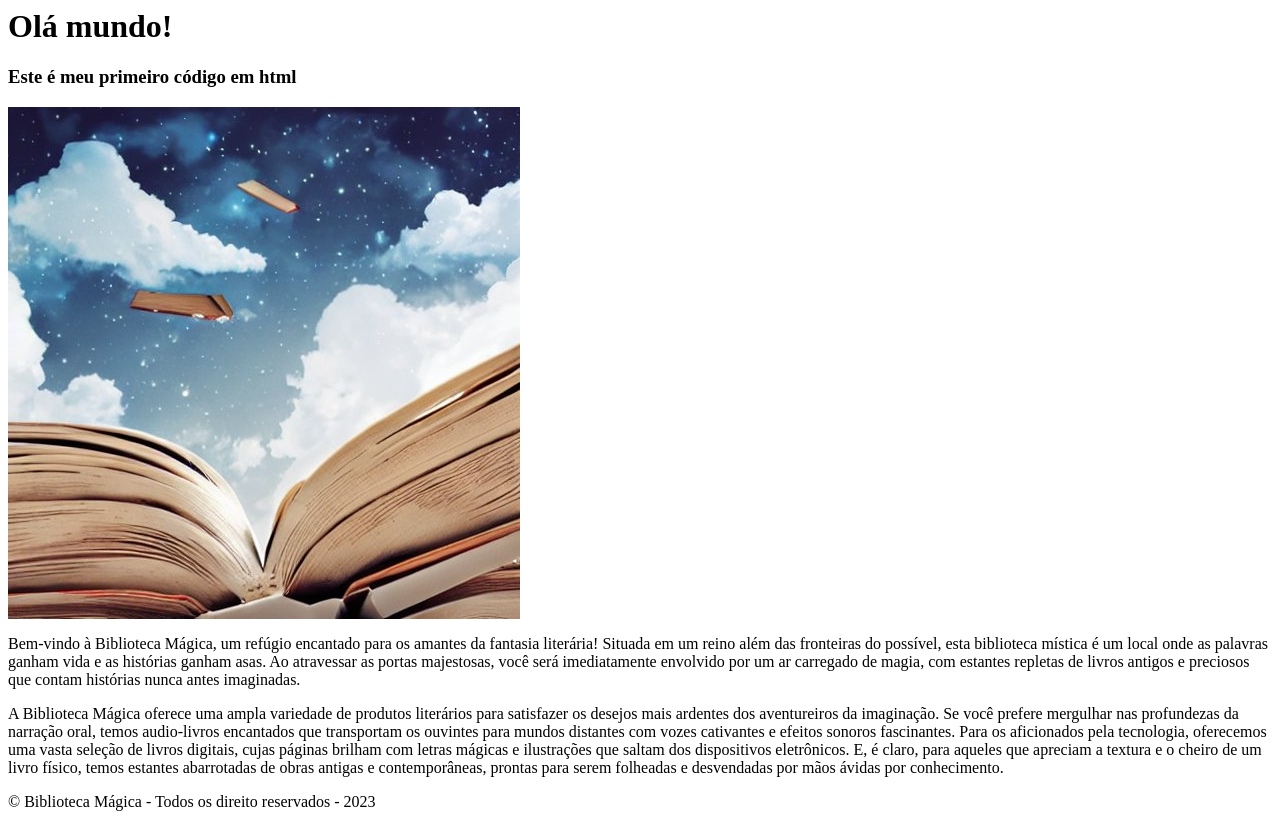
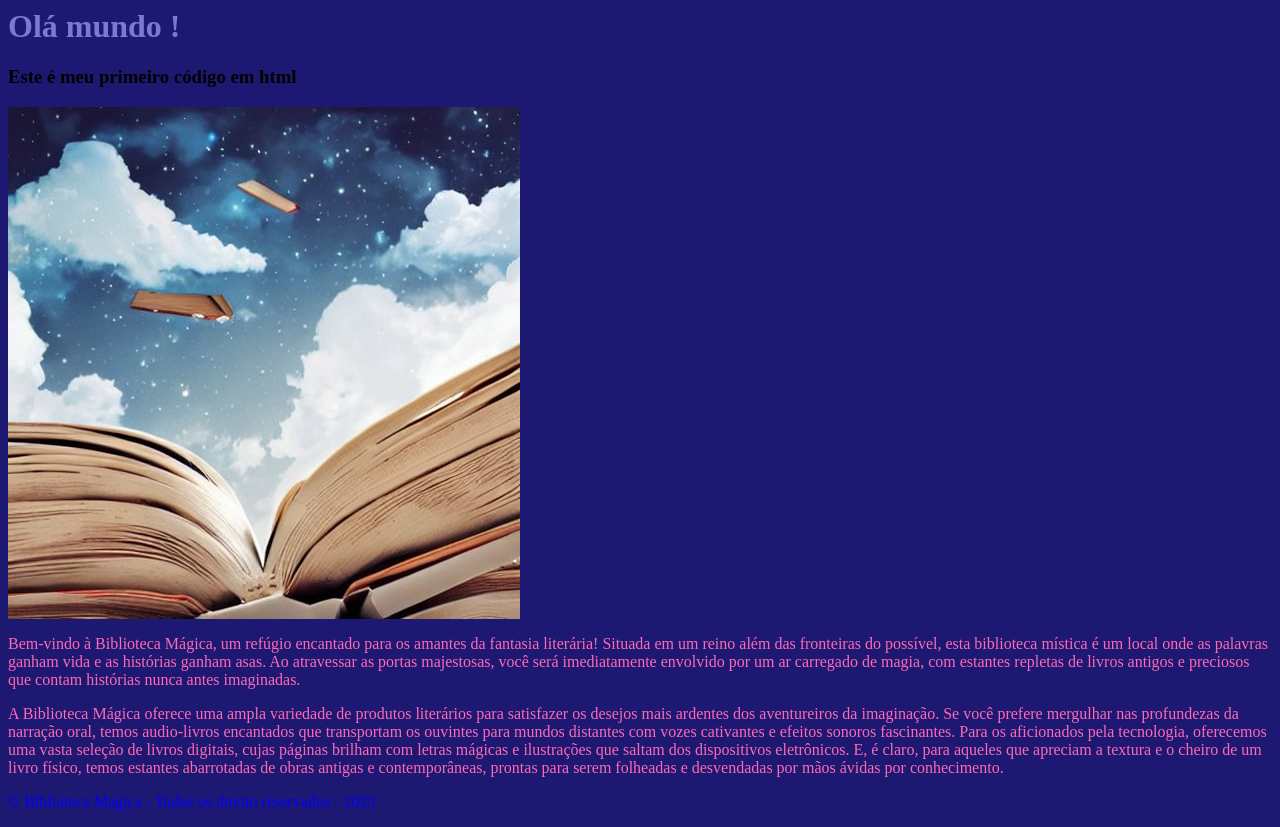
Before and after one commit to leolaniman/HTML--referencia-da-professora, a plain HTML site: page index.html in a window 1280 px wide. Drawn offline with Linux system fonts and the light colour scheme.

Commit message:
adicionei estilo

```diff
--- a/index.html
+++ b/index.html
@@ -1,19 +1,20 @@
 <html>
   <head>
-
+<link rel="stylesheet" href="style.css">
   </head>
   <body>
-    <h1> Olá mundo!</h1>
+    <h1> Olá mundo !</h1>
     <h3>Este é meu primeiro código em html</h3>
-     <img src="assets/biblioteca4.jpg" />
-     <p>
+ <!--acessar imagem guardada na pasta-->
+    <img  src="assets/biblioteca4.jpg" />
+     <p class="texto">
       Bem-vindo à Biblioteca Mágica, um refúgio encantado para os amantes da fantasia literária! Situada em um reino além das fronteiras do possível, esta biblioteca mística é um local onde as palavras ganham vida e as histórias ganham asas. Ao atravessar as portas majestosas, você será imediatamente envolvido por um ar carregado de magia, com estantes repletas de livros antigos e preciosos que contam histórias nunca antes imaginadas.
   </p>
-  <p>
+  <p class="texto">
       A Biblioteca Mágica oferece uma ampla variedade de produtos literários para satisfazer os desejos mais ardentes dos aventureiros da imaginação. Se você prefere mergulhar nas profundezas da narração oral, temos audio-livros encantados que transportam os ouvintes para mundos distantes com vozes cativantes e efeitos sonoros fascinantes. Para os aficionados pela tecnologia, oferecemos uma vasta seleção de livros digitais, cujas páginas brilham com letras mágicas e ilustrações que saltam dos dispositivos eletrônicos. E, é claro, para aqueles que apreciam a textura e o cheiro de um livro físico, temos estantes abarrotadas de obras antigas e contemporâneas, prontas para serem folheadas e desvendadas por mãos ávidas por conhecimento.
   </p>
   <footer>
-        <p>
+        <p id="rodape">
             &copy; Biblioteca Mágica - Todos os direito reservados - 2023
         </p>
   </footer>
--- /dev/null
+++ b/style.css
@@ -0,0 +1,13 @@
+/* mudar a cor da fundo do site*/
+body{
+    background-color: rgb(29, 24, 114);
+}
+h1{
+    color: rgb(122, 122, 211);
+}
+.texto{
+    color: hotpink;
+}
+#rodape{
+    color: blue;
+}
```
